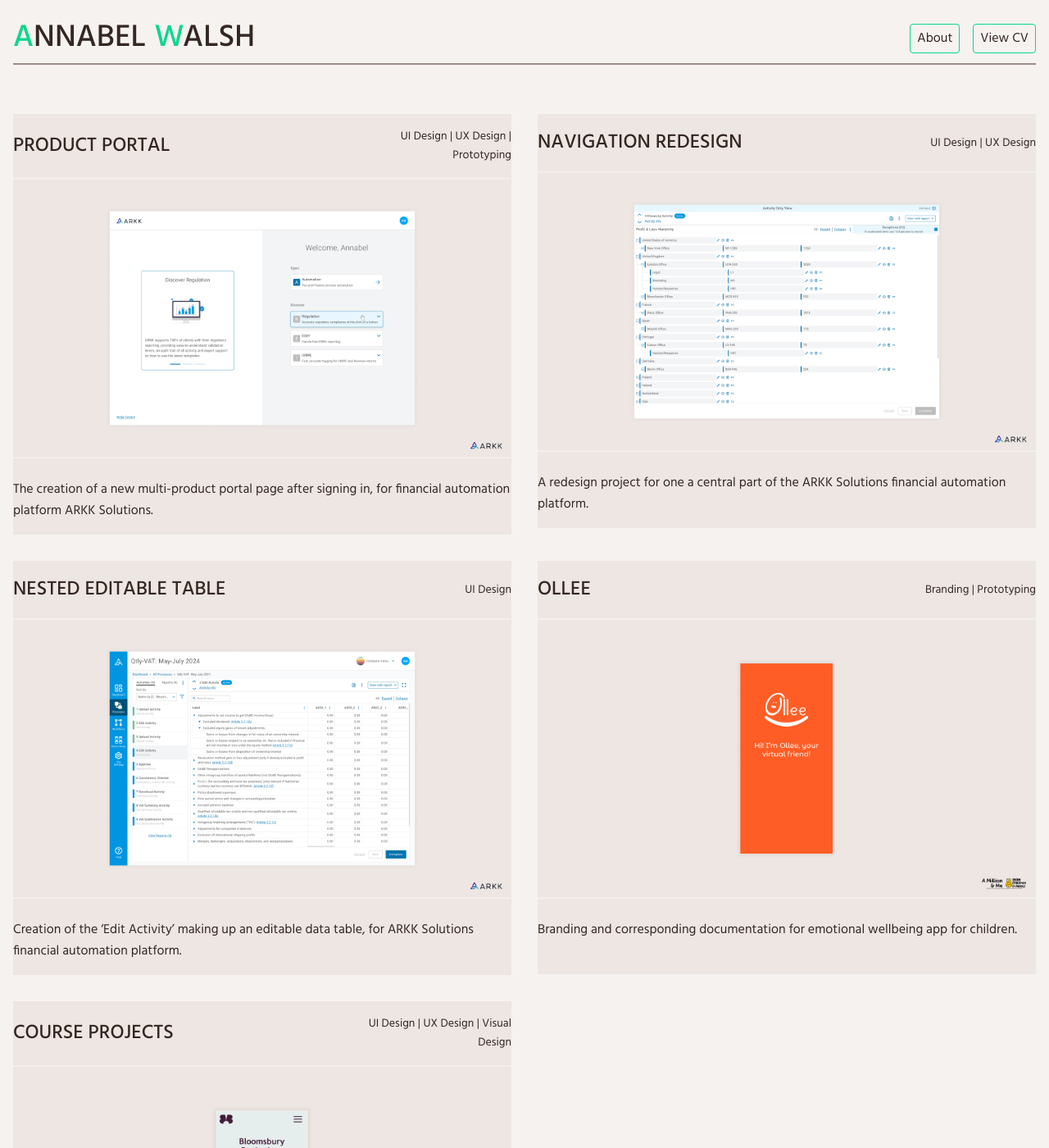
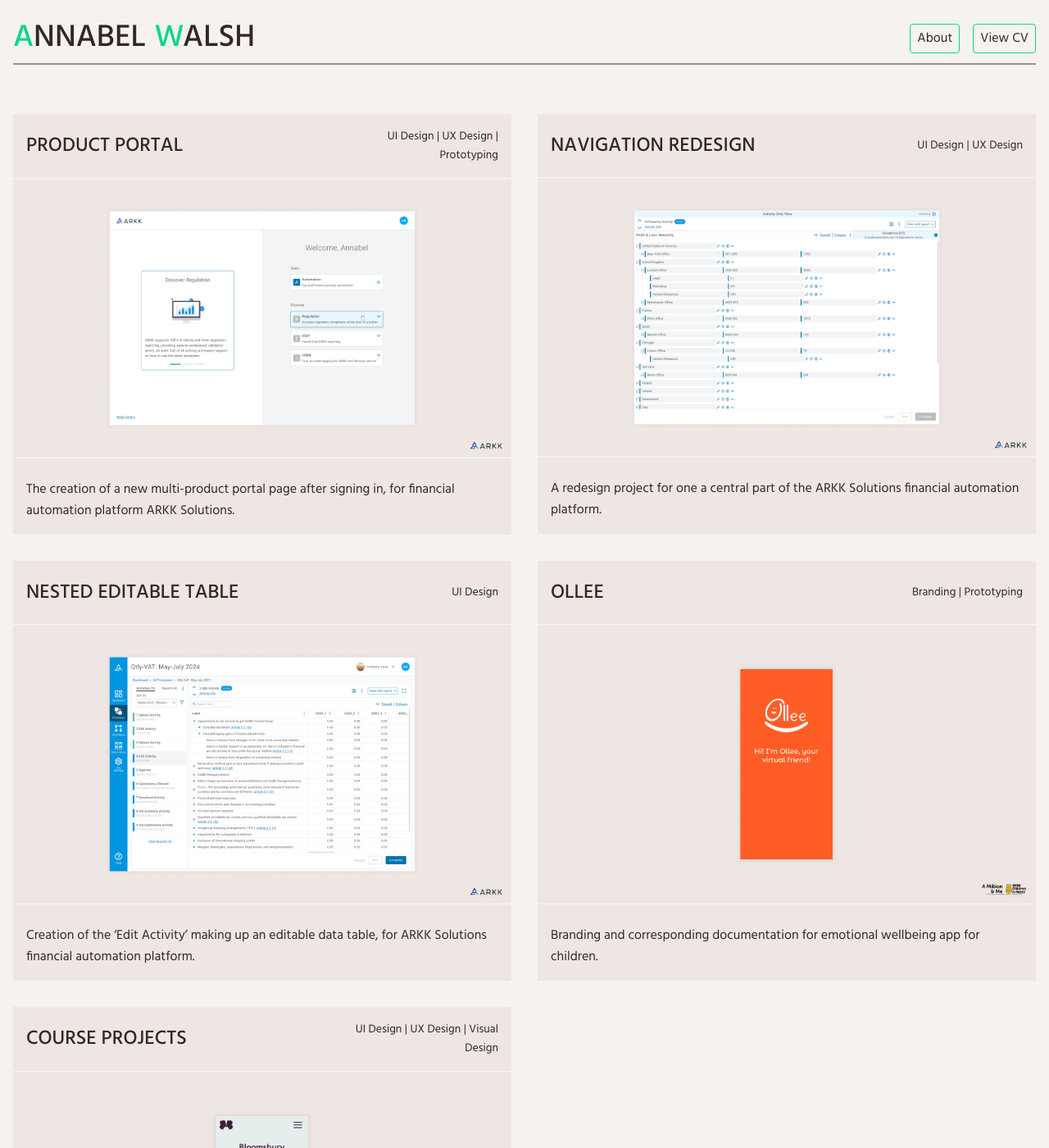
Before and after one commit to davidhiskett/awalsh, a Jekyll site: the page built from index.html, in a window 1280 px wide and 1400 px high. Shown: the whole window at 82% size. Built offline with Jekyll 4.4.1, drawn with Linux system fonts in a browser that asks for light colours.

Commit message:
Update index css

```diff
--- a/_sass/index.scss
+++ b/_sass/index.scss
@@ -12,8 +12,9 @@
 
     &__header {
       display: flex;
-      padding: 16px 0;
+      padding: 16px;
       align-items: center;
+      min-height: 77px;
 
       .title {
         text-transform: uppercase;
@@ -34,7 +35,7 @@
     }
 
     &__description {
-      padding: 16px 0;
+      padding: 16px;
       font-size: 16px;
       min-height: 83px;
     }
```
Also changed, not shown: 10 other files.
